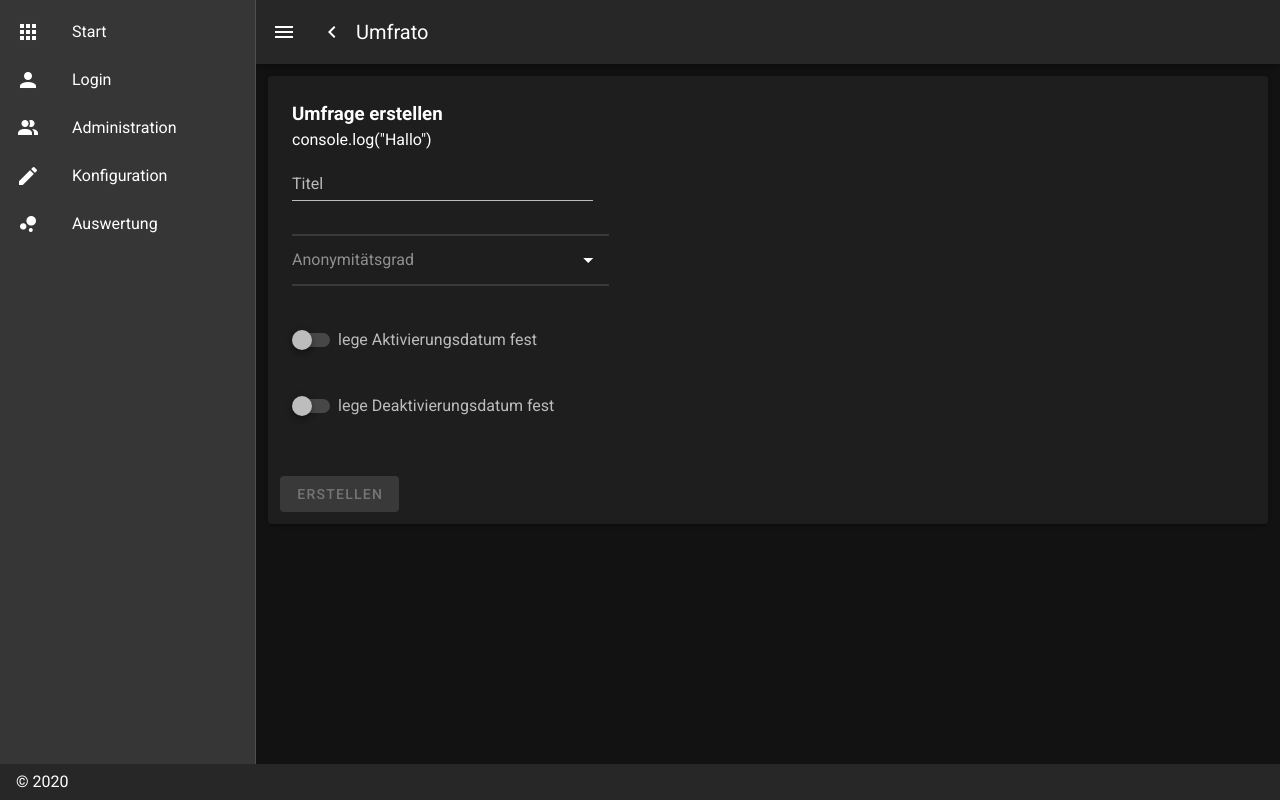
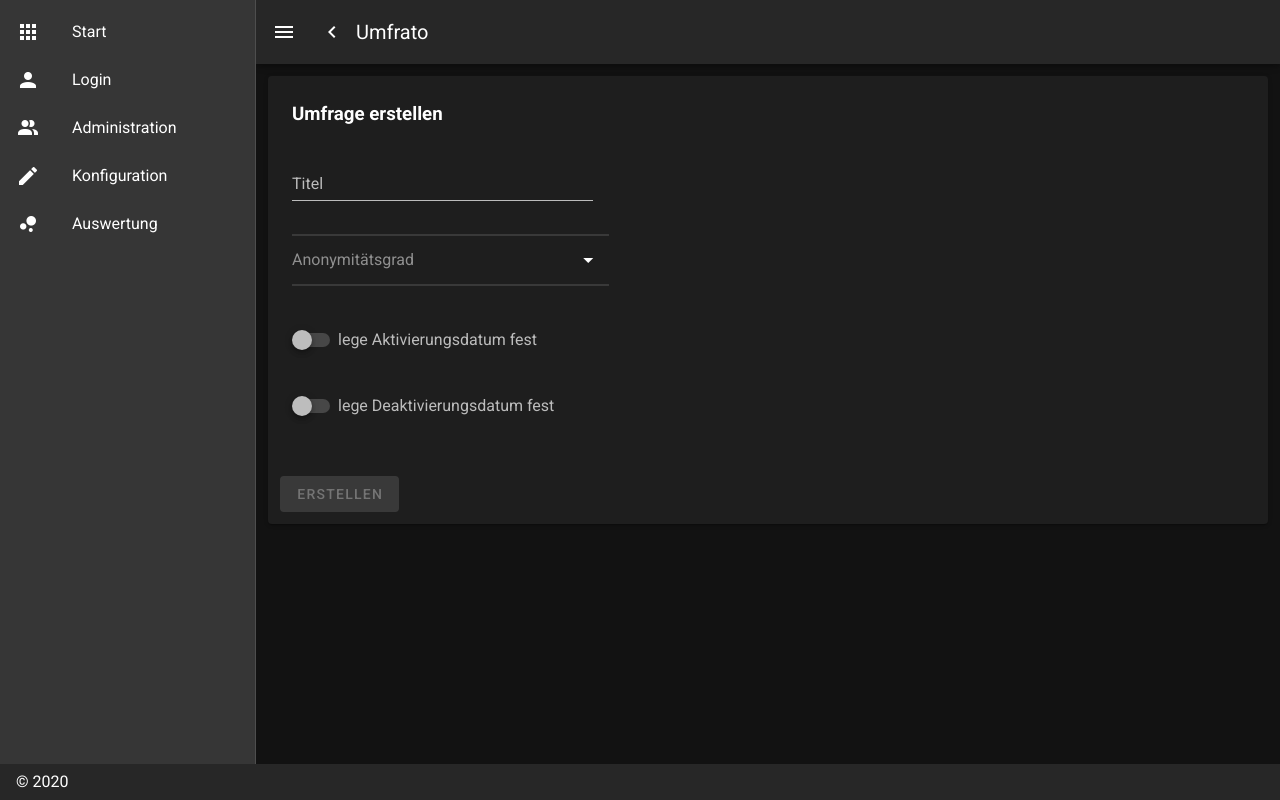
Before and after one commit to MYahiatene/PollApp, a Nuxt app: page /QuestionCreation in a window 1280 px wide. Built offline with nearby package versions, Linux system fonts and the light colour scheme.

Commit message:
@0.2h added comments

```diff
--- a/src/main/vue/components/rangeQuestion.vue
+++ b/src/main/vue/components/rangeQuestion.vue
@@ -1,4 +1,6 @@
 <template>
+
+<!--    This widget includes the necessary controls to create a rangeQuestion-->
     <v-container>
         <v-row no-gutters>
             <v-text-field
@@ -18,7 +20,6 @@
                 :rules="endValueRules"
             ></v-text-field>
         </v-row>
-        <!--Schrittweite wirklich nötig?-->
         <v-row no-gutters>
             <v-text-field label="Schrittweite:" id="stepsize" type="number" :rules="stepSizeRules"></v-text-field>
         </v-row>
@@ -51,7 +52,9 @@ export default {
             openLower: false,
             openUpper: false,
             valid: false,
+            // rules that assert that the endValue entered in the textField must be higher than the starValue
             endValueRules: [(v) => parseFloat(v, 10) > this.startValue || 'Die Zahl muss größer als der Endwert sein!'],
+            // rules that assert that the stepsize entered in the textField must be lower than the difference between starValue and endValue
             stepSizeRules: [
                 (v) =>
                     parseFloat(v, 10) < this.endValue - this.startValue ||
--- a/src/main/vue/components/textQuestion.vue
+++ b/src/main/vue/components/textQuestion.vue
@@ -1,4 +1,6 @@
 <template>
+
+<!--    this widget includes the necessary controls to create a textQuestion-->
     <v-container>
         <v-form v-model="valid">
             <v-row no-gutters>
@@ -7,6 +9,7 @@
             <v-row no-gutters>
                 <v-switch v-model="minCharSwitch" label="Zeichenanzahl nach unten beschränken"></v-switch>
             </v-row>
+<!--            textField to specify the lowest possible number of chars-->
             <v-row v-if="minCharSwitch">
                 <v-col md="5">
                     <v-text-field
@@ -23,6 +26,7 @@
             <v-row no-gutters>
                 <v-switch v-model="maxCharSwitch" label="Zeichenanzahl nach oben beschränken"></v-switch>
             </v-row>
+            <!--            textField to specify the highest possible number of chars-->
             <v-row v-if="maxCharSwitch">
                 <v-col md="5">
                     <v-text-field
@@ -49,6 +53,7 @@ export default {
             minCharSwitch: false,
             maxCharSwitch: false,
             valid: false,
+            // rules that assert that the input in the textField musst be positive (there can't be a negative number of chars on an answer
             charRules: [(v) => v >= 0 || 'Die Zahl muss positiv sein!'],
         }
     },
--- a/src/main/vue/pages/QuestionCreation.vue
+++ b/src/main/vue/pages/QuestionCreation.vue
@@ -1,4 +1,5 @@
 <template>
+<!--    This page includes all the necessary controls to create a new Poll-->
     <v-card>
         <v-container>
             <v-form v-model="valid">
@@ -8,9 +9,6 @@
                             <h3>Umfrage erstellen</h3>
                         </v-col>
                     </v-row>
-                    <div>
-                        console.log("Hallo")
-                    </div>
                     <v-row>
                         <v-col cols="12" md="4">
                             <v-text-field
@@ -25,7 +23,7 @@
                     <v-row no-gutters>
                         <v-col cols="12" md="4">
                             <v-overflow-btn
-                                :items="anonomityTypes"
+                                :items="anonymityTypes"
                                 placeholder="Anonymitätsgrad"
                                 :rules="anonymityRules"
                             ></v-overflow-btn>
@@ -72,12 +70,15 @@ export default {
             switch2: false,
             valid: false,
             title: '',
-            anonomityTypes: ['Anonym', 'Teilanonym', 'Nicht anonym'],
+            anonymityTypes: ['Anonym', 'Teilanonym', 'Nicht anonym'],
+            // rules that assert that the title attribute must be set and that the title length is below 10 characters (that part can be changed)
             titleRules: [(v) => !!v || 'Titel fehlt', (v) => v.length <= 10 || 'Name must be less than 10 characters'],
+            // rules that assert that the anonymity attribute must be set.
             anonymityRules: [(v) => !!v || 'Anonymitätsgrad fehlt.'],
         }
     },
     methods: {
+        // validates the form (so the button is only enabled when the inputs are correct
         validate() {
             this.$refs.form.validate()
         },
--- a/src/main/vue/pages/QuestionOverview.vue
+++ b/src/main/vue/pages/QuestionOverview.vue
@@ -52,7 +52,7 @@
                     {
                         id: '1',
                         title: 'Frage 1',
-                            symbol: 'mdi-pencil-outline'
+                        symbol: 'mdi-pencil-outline',
                     },
                     {
                         id: '2',
```
Also changed, not shown: src/main/vue/components/dateTimePicker.vue (+20 -0 lines), src/main/vue/components/logo.vue (indentation only), 1 other file (tests, documents, lock files or other folders). Lines whose indentation alone changed are shown as unchanged.
